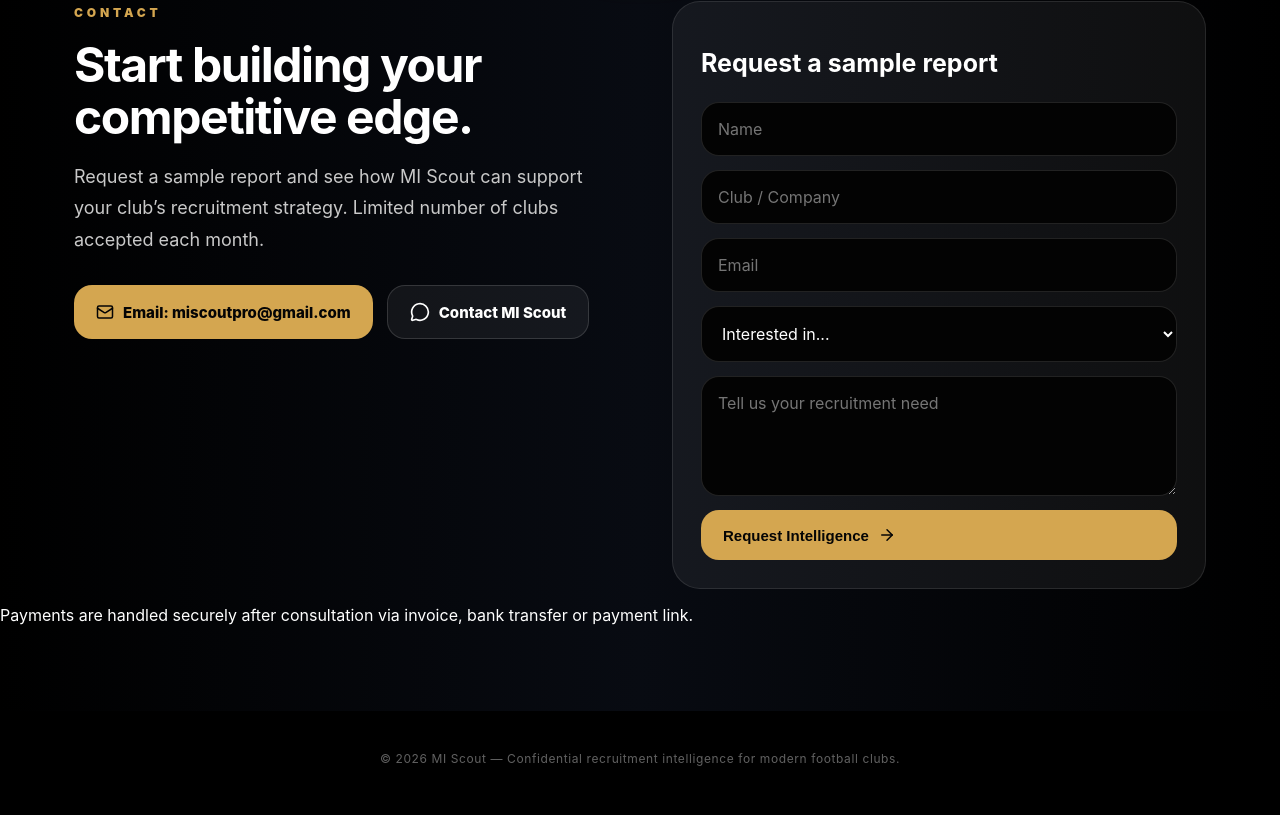
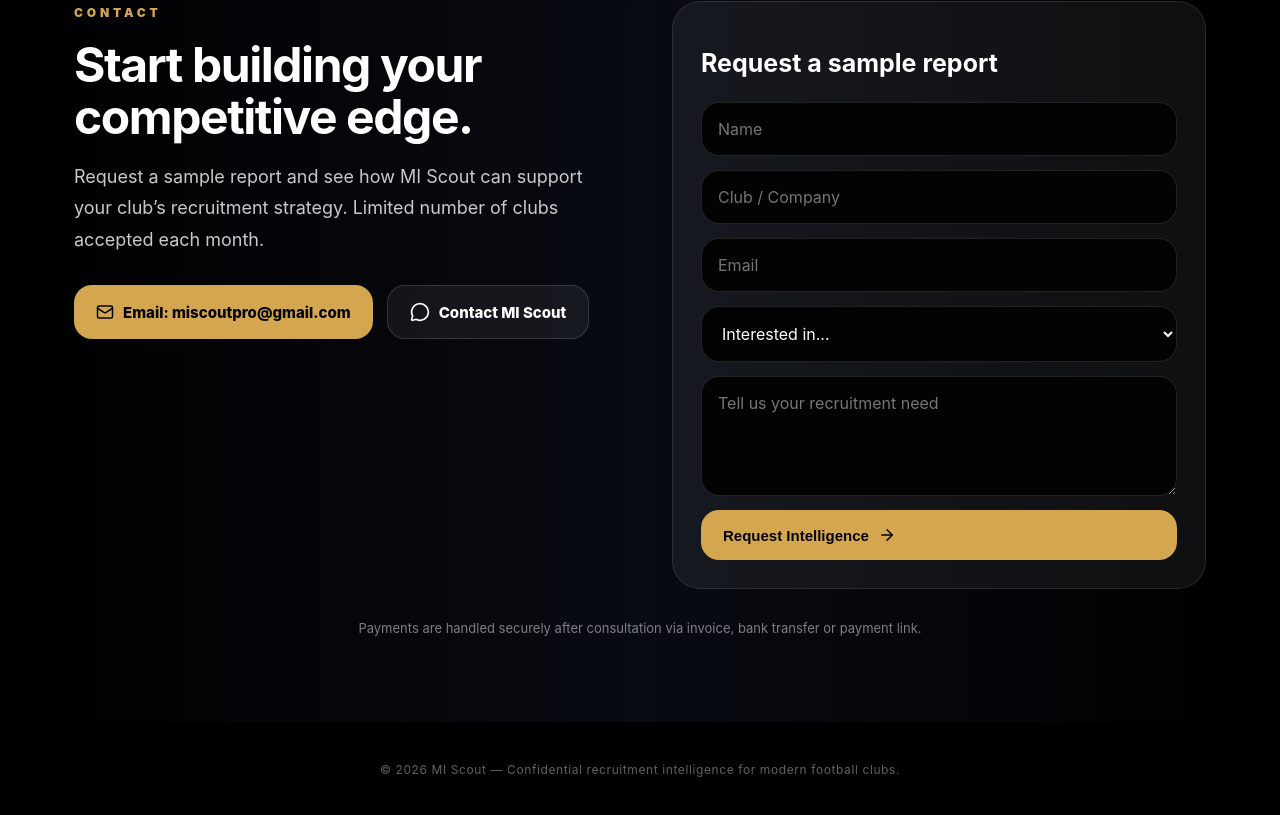
Before and after one commit to miscoutpro/mi-scout-site, a React (Vite) app: page / in a window 1280 px wide. Shown: the part 8280-9095 px from the top of the page. Built offline with nearby package versions, Linux system fonts and the light colour scheme.

Commit message:
Update styles.css

```diff
--- a/src/styles.css
+++ b/src/styles.css
@@ -570,3 +570,14 @@
 
   letter-spacing: 0.6px;
 }
+.payment-note {
+  margin-top: 28px;
+
+  text-align: center;
+
+  color: rgba(255,255,255,0.48);
+
+  font-size: 13px;
+
+  line-height: 1.7;
+}
```
